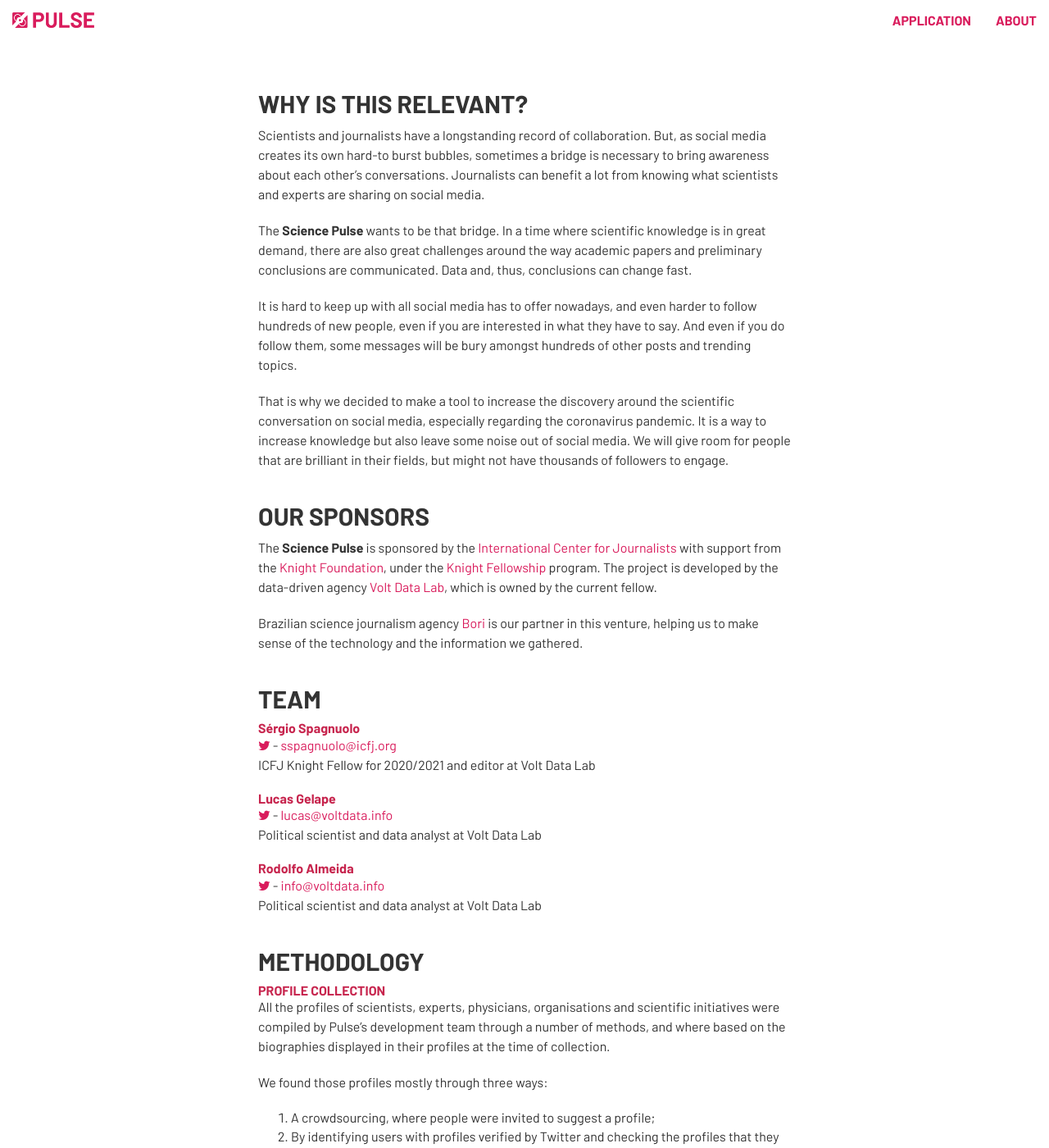
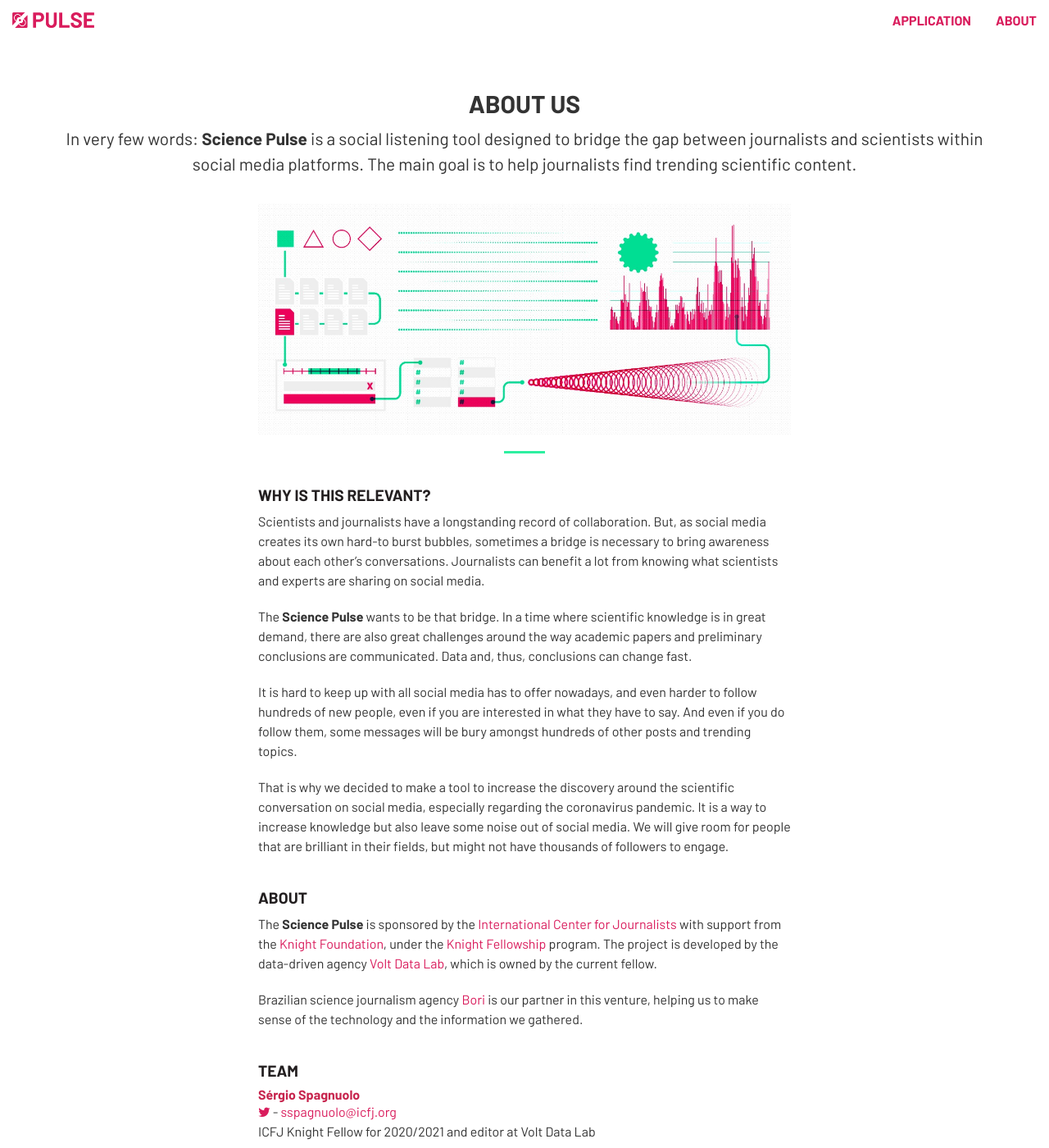
Before and after one commit to voltdatalab/science-monitor-site, a Jekyll site: the page built from about.md, in a window 1280 px wide and 1400 px high. Shown: the whole window at 82% size. Built offline with Jekyll 4.4.1, drawn with Linux system fonts in a browser that asks for light colours; some of the changed text lies outside the part shown.

Commit message:
update site

```diff
--- a/_includes/aside.html
+++ b/_includes/aside.html
@@ -13,7 +13,7 @@
                 <div class="col-lg-3 col-lg-offset-1 text-center">
                       <img src="https://raw.githubusercontent.com/voltdatalab/science-monitor-site/master/img/volt.png?token=ADHW5HWKVK5YYFFYB6GQSHS65TMBK" alt="logo icfj" width="210px" style="margin-top:37px"/>
                 </div>
-                <div class="col-sm-1 col-lg-offset-0 text-center">
+                <div class="col-lg-1 col-lg-offset-0 text-center">
                     <img src="{{ site.baseurl }}/img/agenciabori.png" alt="logo icfj" width="100px" style="margin-top:37px"/>
                 </div>
           </div>
--- a/_includes/head.html
+++ b/_includes/head.html
@@ -2,8 +2,8 @@
     <meta charset="utf-8">
     <meta http-equiv="X-UA-Compatible" content="IE=edge">
     <meta name="viewport" content="width=device-width, initial-scale=1">
-    <meta name="description" content="">
-    <meta name="author" content="">
+    <meta name="description" content="{{ site.description }}">
+    <meta name="author" content="{{ site.author }}">
 
     <title>{%if page.title %} {{ page.title }} | Science Pulse {% else %} Science Pulse {% endif %}</title>
 
@@ -25,8 +25,6 @@
     <meta http-equiv="X-UA-Compatible" content="IE=edge">
     <meta name="viewport" content="width=device-width, initial-scale=1">
     <meta name="keywords" content="science, scientific knowledge, data journalism, journalism, covid19, covid-19, coronavirus"/>
-    <meta name="description" content="{{ site.description }}">
-    <meta name="author" content="{{ site.author }}">
     <meta name="robots" content="index, follow" />
     <link rel="shortcut icon" href="/favicon.ico" type="image/x-icon">
     <link rel="icon" href="/favicon.ico" type="image/x-icon">
@@ -34,7 +32,7 @@
 
     <meta property="og:site_name" content="Science Pulse">
     <meta property="og:title" content="{% if page.title %}{{ page.title }}{% else %}Science Pulse{% endif %}" />
-    <meta property="og:description" content="{% if page.description %}{{ page.description }}{% else %}A bridge between science and journalism on social media{% endif %}" />
+    <meta property="og:description" content="{% if page.social_description %}{{ page.social_description }}{% else %}{{ site.description }}{% endif %}" />
 
     <!-- FACEBOOK -->
     <meta property="og:image" content="{% if page.background %}https://sciencepulse.org/img/{{ page.background }}{% else %}{{ site.baseurl }}/img/header_red.jpeg{% endif %}" />
@@ -54,7 +52,7 @@
     <meta name="twitter:site" content="@thesciencepulse" />
     <meta name="twitter:creator" content="@thesciencepulse" />
     <meta name="twitter:title" content="{% if page.title %}{{ page.title }}{% else %}Science Pulse{% endif %}" />
-    <meta name="twitter:description" content="{% if page.description %}{{ page.description }}{% else %}A bridge between science and journalism on social media{% endif %}" />
+    <meta name="twitter:description" content="{% if page.social_description %}{{ page.social_description }}{% else %}A bridge between science and journalism on social media{% endif %}" />
     <meta name="twitter:image" content="{% if page.background %}https://sciencepulse.org/img/{{ page.background }}{% else %}https://raw.githubusercontent.com/voltdatalab/science-monitor-site/master/img/header_red.jpeg?token=ADHW5HTWNKOX2TIUQXUDAH266TUYQ{% endif %}" />
 
     <!-- Global site tag (gtag.js) - Google Analytics -->
--- a/_layouts/pages.html
+++ b/_layouts/pages.html
@@ -7,7 +7,14 @@
   {% include nav.html %}
 
   <div class="container" style="margin-top: 70px">
+
+    {% if page.title %}<h2 style="text-align:center;text-transform:uppercase">{{ page.title }}</h2>{% endif %}
+    {% if page.description %}<h5 style="text-align:center;">{{ page.description }}</h5>{% endif %}
+    <br />
     <div style="max-width:650px;margin:0 auto">
+      {% if page.main_img %}<img src="{{ site.baseurl }}/img/header_red.jpeg" alt="main image in the page" width="100%" />{% endif %}
+      <br />
+      <hr />
   {{ content }}
   {% if page.last_update %}
   <em style="text-decoration:overline">Last update to this page made on {{ page.last_update }}</em>
--- a/_sass/_base.scss
+++ b/_sass/_base.scss
@@ -50,6 +50,7 @@ h2{
 h3{
   color: #231f20;
   font-size: 1.2em;
+  margin: 40px 0 10px
 }
 
 h4{
@@ -59,9 +60,15 @@ h4{
   margin-bottom: 0px;
 }
 
+h5{
+  font-size: 1.3em;
+  font-weight: 400;
+  line-height: 1.5em;
+}
+
 p {
     font-size: 16px;
-    line-height: 1.5;
+    line-height: 1.5em;
     margin-bottom: 20px;
 }
 
@@ -99,7 +106,7 @@ aside {
 // Navigation
 
 .navbar-default {
-    background-color: transparent;
+    background-color: #fff;
     border-color: rgba($theme-dark, 0);
     @include sans-serif-font;
     @include transition-all;
@@ -110,7 +117,7 @@ aside {
         text-transform: uppercase;
         &:hover,
         &:focus {
-            color: darken($theme-primary, 10%);
+            color: #d91c5c;
         }
     }
     .nav {
@@ -138,7 +145,6 @@ aside {
     }
     @media (min-width: 768px) {
         background-color: #fff;
-        /*background-image: url('../img/nav.png');*/
         /*border-color: rgba(white, .3);*/
         .navbar-header .navbar-brand {
             color: #d91c5c;
--- a/about.md
+++ b/about.md
@@ -2,10 +2,12 @@
 layout: pages
 title: About us
 last_update: "June 18, 2020"
+description: "In very few words: <strong>Science Pulse</strong> is a social listening tool designed to bridge the gap between journalists and scientists within social media platforms. The main goal is to help journalists find trending scientific content."
+social_description: "The Science Pulse is a social listening tool designed to bridge the gap between journalists and scientists on social media."
+main_img: '{{ site.baseurl }}/img/header_red.jpeg'
 ---
 
-
-## WHY IS THIS RELEVANT?
+### WHY IS THIS RELEVANT?
 
 Scientists and journalists have a longstanding record of collaboration. But, as social media creates its own hard-to burst bubbles, sometimes a bridge is necessary to bring awareness about each other's conversations. Journalists can benefit a lot from knowing what scientists and experts are sharing on social media.
 
@@ -15,13 +17,13 @@ It is hard to keep up with all social media has to offer nowadays, and even hard
 
 That is why we decided to make a tool to increase the discovery around the scientific conversation on social media, especially regarding the coronavirus pandemic. It is a way to increase knowledge but also leave some noise out of social media. We will give room for people that are brilliant in their fields, but might not have thousands of followers to engage.
 
-## OUR SPONSORS
+### ABOUT
 
 The **Science Pulse** is sponsored by the [International Center for Journalists](https://icfj.org/) with support from the [Knight Foundation](https://knightfoundation.org/), under the [Knight Fellowship](https://www.icfj.org/our-work/knight/icfj-knight-fellowships) program. The project is developed by the data-driven agency [Volt Data Lab](https://voltdata.info/), which is owned by the current fellow.
 
 Brazilian science journalism agency [Bori](https://abori.com.br/) is our partner in this venture, helping us to make sense of the technology and the information we gathered.
 
-## TEAM
+### TEAM
 
 #### Sérgio Spagnuolo
 [<i class="fa fa-twitter wow bounceIn" data-wow-delay=".1s"></i>](https://twitter.com/sergiospagnuolo) - [sspagnuolo@icfj.org](mailto:sspagnuolo@icfj.org)<br>
@@ -37,7 +39,7 @@ Political scientist and data analyst at Volt Data Lab
 
 
 
-## METHODOLOGY
+### METHODOLOGY
 
 #### PROFILE COLLECTION
 All the profiles of scientists, experts, physicians, organisations and scientific initiatives were compiled by Pulse's development team through a number of methods, and where based on the biographies displayed in their profiles at the time of collection.
@@ -49,6 +51,8 @@ We found those profiles mostly through three ways:
 3. Consulting Twitter lists of scientists made by universities and journalists.
 
 Anyone can suggest a new profile to include in our platform through [this form](https://docs.google.com/forms/d/e/1FAIpQLSfGk8fYdAtAcyMuddZHqJDHYuTYn0o6i5dSrPzB__0HeggLhQ/viewform).
+
+If you are a scientist or expert with a profile mapped by this tool, you can ask us to be left out. Send an email to [sciencemonitor@icfj.org](mailto:sciencemonitor@icfj.org).
 
 #### DATA COLLECTION
 
```
Also changed, not shown: 5 other files.
